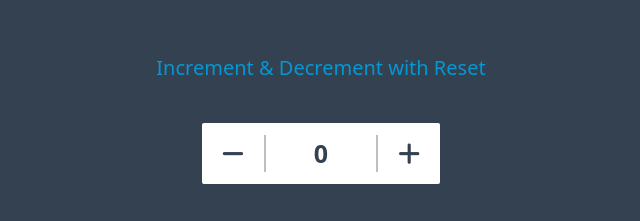
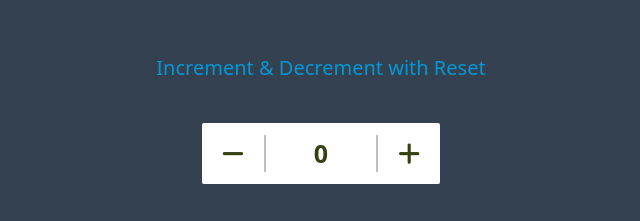
Before and after one commit to jyashrao/CounterApp, a plain HTML site: page index.html in a window 1280 px wide. Shown: the part 231-452 px from the top of the page, 319-959 px from the left. Drawn offline with nearby package versions, Linux system fonts and the light colour scheme.

Commit message:
Updated index.html

```diff
--- a/index.html
+++ b/index.html
@@ -12,7 +12,7 @@
 
         <div class="text-[#0398d4] font-medium text-[20px]">Increment & Decrement with Reset</div>
 
-        <div class="bg-white flex text-[25px] text-[#344151] rounded-sm gap-12 p-3 px-5">
+        <div class="bg-white flex text-[25px] text-[#344111] rounded-sm gap-12 p-3 px-5">
             <button onclick="decrement()" class="border-r-2 border-[#bfbfbf] pr-5">
                 <i class="fa-solid fa-minus"></i>
             </button>
```
